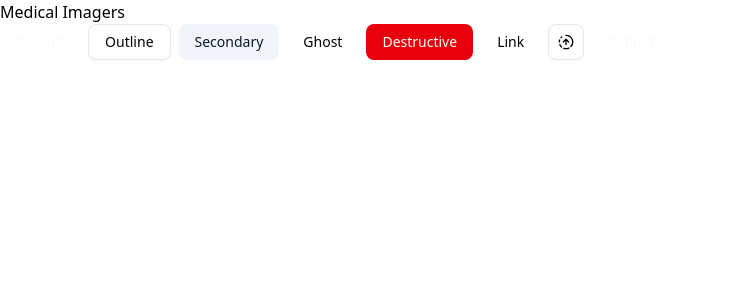
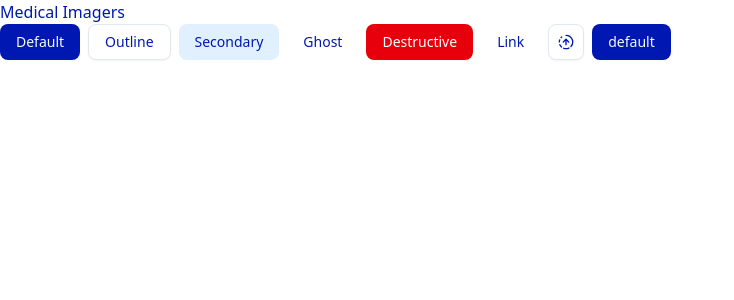
Before and after one commit to mikaelatho/medical-imagers-shadcn, a Next.js app: page / in a window 1280 px wide. Shown: the top 300 px of the page, without its empty margins (0-734 px from the left). Built offline with nearby package versions, Linux system fonts and the light colour scheme.

Commit message:
fixed primary

```diff
--- a/app/globals.css
+++ b/app/globals.css
@@ -2,6 +2,18 @@
 @import "tw-animate-css";
 
 @custom-variant dark (&:is(.dark *));
+/*
+--bluedark900:oklch(0.3602 0.229 264.);
+--bluedark800:oklch(0.4221 0.236 263.82);
+--bluedark700:oklch(0.4221 0.236 263.82);
+--bluedark600: oklch(0.4845 0.247486 263.131);
+--blue500: oklch(0.5094 0.2497 262.71);
+--blue400: oklch(0.575 0.231 262.57);
+--bluelight300: oklch(0.6583 0.1808 268.16);
+--bluelight200: oklch(0.7514 0.1269 269.32);
+--bluelight100: oklch(0.8564 0.0702 268.01);
+--light50:oklch(0.9477 0.0265 246.34);
+end custom */
 
 @theme inline {
   --color-background: var(--background);
@@ -49,32 +61,20 @@
 note: using oklch, a new way to have css color codes, converting from hex code
 */
 :root {
-  /*custom colors*/
-  --bluedark900:oklch(0.3602 0.229 264.); /*800*/
-  --bluedark800:oklch(0.4221 0.236 263.82);
-  --bluedark700:oklch(0.4221 0.236 263.82);
-  --bluedark600: oklch(0.4845 0.247486 263.131);
-  --blue500: oklch(0.5094 0.2497 262.71);
-  --blue400: oklch(0.575 0.231 262.57);
-  --bluelight300: oklch(0.6583 0.1808 268.16);
-  --bluelight200: oklch(0.7514 0.1269 269.32);
-  --bluelight100: oklch(0.8564 0.0702 268.01);
-  --light50:oklch(0.9477 0.0265 246.34);
-  /*end custom*/
   --radius: 0.625rem;
   --background: oklch(1 0 0);
-  --foreground: var(--bluedark900-value);
+  --foreground: oklch(0.3602 0.229 264);
   --card: oklch(1 0 0);
   --card-foreground: oklch(0.129 0.042 264.695);
   --popover: oklch(1 0 0);
   --popover-foreground: oklch(0.129 0.042 264.695);
-  --primary: var(--bluedark900-value); /*oklch(0.208 0.042 265.755);*/
+  --primary: oklch(0.3602 0.229 264);
   --primary-foreground: oklch(0.984 0.003 247.858);
-  --secondary: oklch(0.968 0.007 247.896);
-  --secondary-foreground: oklch(0.208 0.042 265.755);
+  --secondary: oklch(0.9477 0.0265 246.34);
+  --secondary-foreground: oklch(0.3602 0.229 264);
   --muted: oklch(0.968 0.007 247.896);
   --muted-foreground: oklch(0.554 0.046 257.417);
-  --accent: oklch(0.968 0.007 247.896);
+  --accent: oklch(0.9477 0.0265 246.34);
   --accent-foreground: oklch(0.208 0.042 265.755);
   --destructive: oklch(0.577 0.245 27.325);
   --border: oklch(0.929 0.013 255.508);
@@ -90,19 +90,19 @@ note: using oklch, a new way to have css color codes, converting from hex code
   --sidebar-primary: oklch(0.208 0.042 265.755);
   --sidebar-primary-foreground: oklch(0.984 0.003 247.858);
   --sidebar-accent: oklch(0.968 0.007 247.896);
-  --sidebar-accent-foreground: oklch(0.208 0.042 265.755);
+  --sidebar-accent-foreground: oklch(0.4221 0.236 263.82);
   --sidebar-border: oklch(0.929 0.013 255.508);
   --sidebar-ring: oklch(0.704 0.04 256.788);
 }
 
 .dark {
   --background: oklch(0.129 0.042 264.695);
-  --foreground: var(--bluedark900-value);
+  --foreground: oklch(0.985 0.002 247.839);
   --card: oklch(0.208 0.042 265.755);
   --card-foreground: oklch(0.984 0.003 247.858);
   --popover: oklch(0.208 0.042 265.755);
   --popover-foreground: oklch(0.984 0.003 247.858);
-  --primary: var(--bluedark900-value);/*oklch(0.929 0.013 255.508);*/
+  --primary: oklch(0.4845 0.247486 263.131);/*oklch(0.929 0.013 255.508);*/
   --primary-foreground: oklch(0.208 0.042 265.755);
   --secondary: oklch(0.279 0.041 260.031);
   --secondary-foreground: oklch(0.984 0.003 247.858);
--- a/app/page.tsx
+++ b/app/page.tsx
@@ -7,6 +7,7 @@ import { Button } from "@/components/ui/button"
 export default function Home() {
   return (
     <main>
+
           <div className="flex flex-wrap items-center gap-2 md:flex-row">
             <Button>Default</Button>
             <Button variant="outline">Outline</Button>
```
